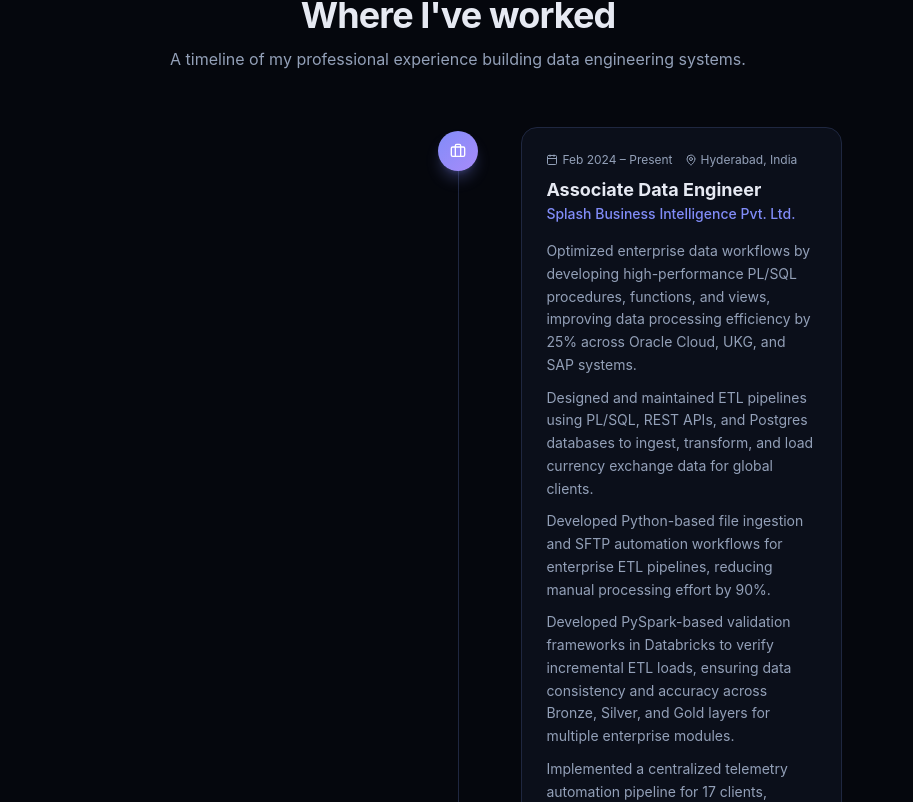
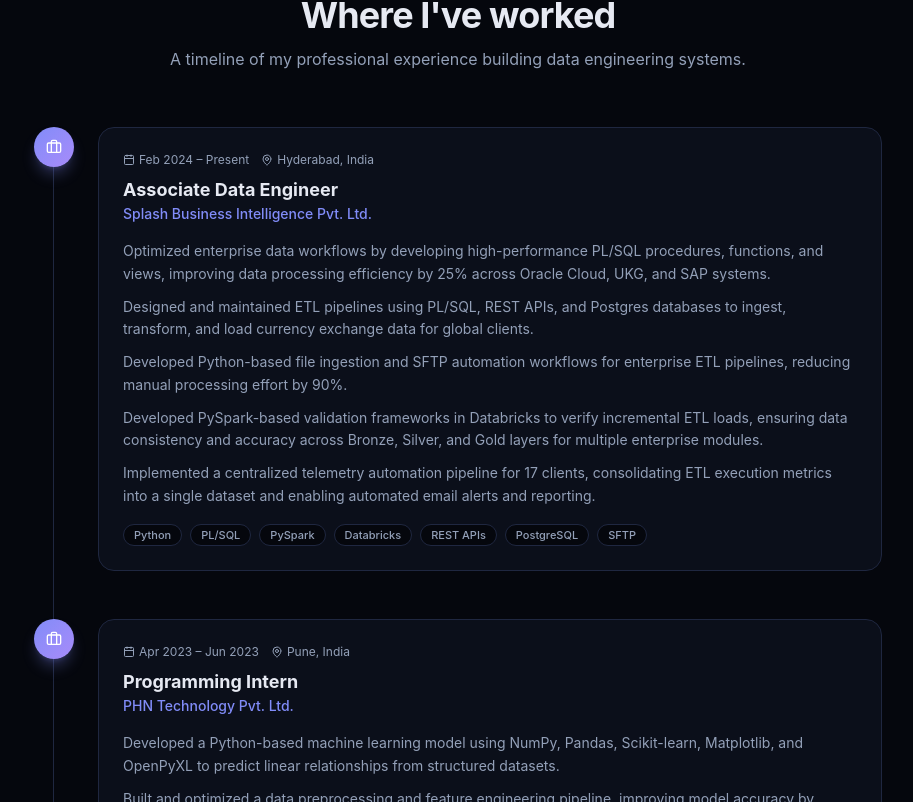
Before and after one commit to Kushagra200402/kushagra-portfolio, a Next.js app: page / in a window 1280 px wide. Shown: the part 3238-4040 px from the top of the page, without its empty margins (182-1095 px from the left). Built offline with nearby package versions, Linux system fonts and the light colour scheme; no server answers.

Commit message:
Updated Experience

```diff
--- a/components/Experience.tsx
+++ b/components/Experience.tsx
@@ -14,29 +14,19 @@
         />
 
         <div className="relative">
-          <div className="absolute left-[19px] top-2 bottom-2 w-px bg-border sm:left-1/2" />
+          {/* Vertical timeline line */}
+          <div className="absolute left-[19px] top-2 bottom-2 w-px bg-border" />
 
           <div className="space-y-12">
             {experience.map((job, i) => (
               <Reveal key={job.company} delay={i * 0.1}>
-                <div
-                  className={`relative flex flex-col gap-4 sm:flex-row ${
-                    i % 2 === 1 ? "sm:flex-row-reverse" : ""
-                  }`}
-                >
+                <div className="relative flex gap-6 pl-0">
                   {/* Timeline dot */}
-                  <div className="absolute left-0 top-1 flex h-10 w-10 items-center justify-center rounded-full bg-gradient-to-br from-primary to-primary-2 text-white shadow-lg shadow-primary/30 sm:left-1/2 sm:-translate-x-1/2">
+                  <div className="relative z-10 flex h-10 w-10 shrink-0 items-center justify-center rounded-full bg-gradient-to-br from-primary to-primary-2 text-white shadow-lg shadow-primary/30">
                     <Briefcase size={16} />
                   </div>
 
-                  <div className="w-full pl-14 sm:w-1/2 sm:pl-0 sm:pr-10 sm:only:pl-0" />
-
-                  <div
-                    className={`w-full pl-14 sm:w-1/2 ${
-                      i % 2 === 1 ? "sm:pl-10" : "sm:pr-10 sm:text-right"
-                    }`}
-                  >
-                    <div className="rounded-2xl border border-border bg-surface p-6 text-left">
+                  <div className="flex-1 rounded-2xl border border-border bg-surface p-6">
                     <div className="flex flex-wrap items-center gap-x-3 gap-y-1 text-xs text-muted">
                       <span className="flex items-center gap-1">
                         <Calendar size={12} /> {job.duration}
@@ -68,7 +58,6 @@
                     </div>
                   </div>
                 </div>
-                </div>
               </Reveal>
             ))}
           </div>
```
Lines whose indentation alone changed are shown as unchanged.
